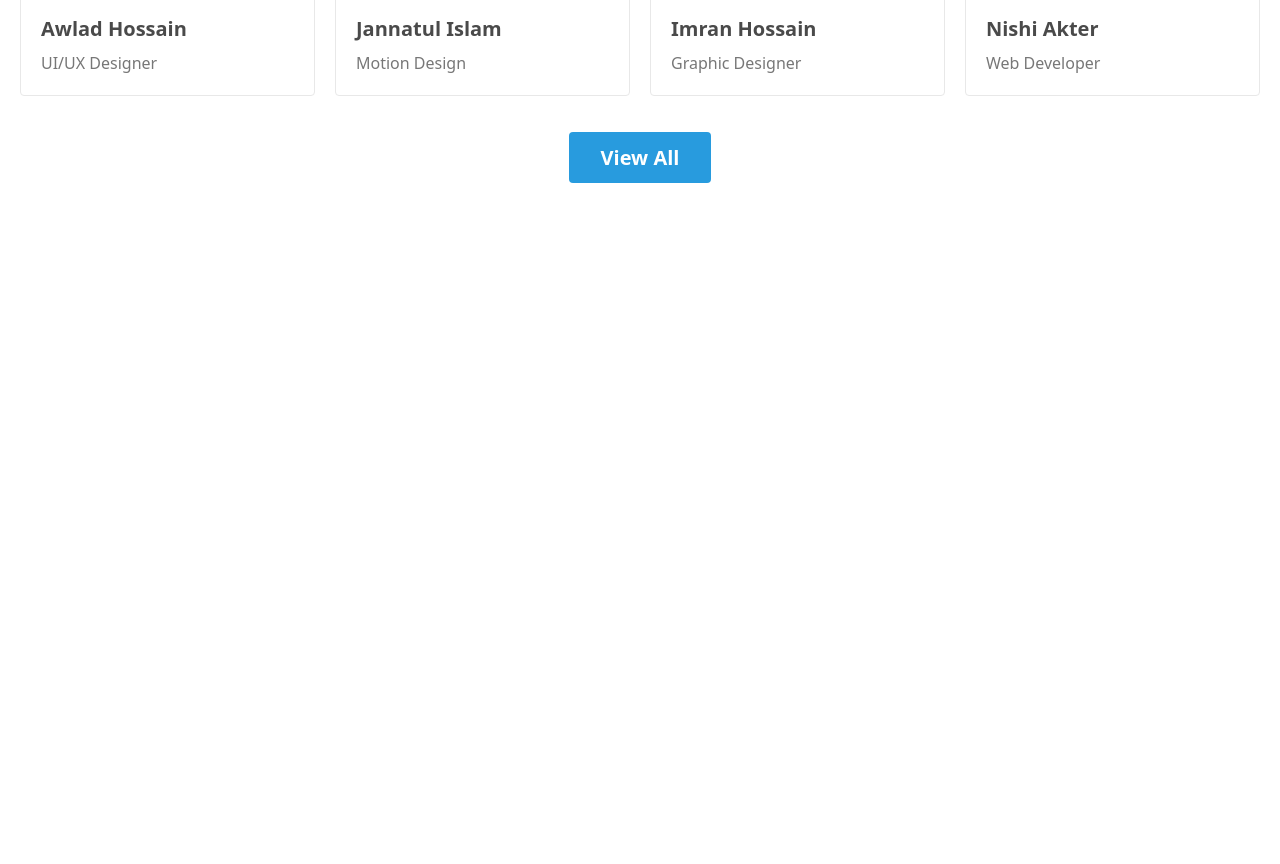
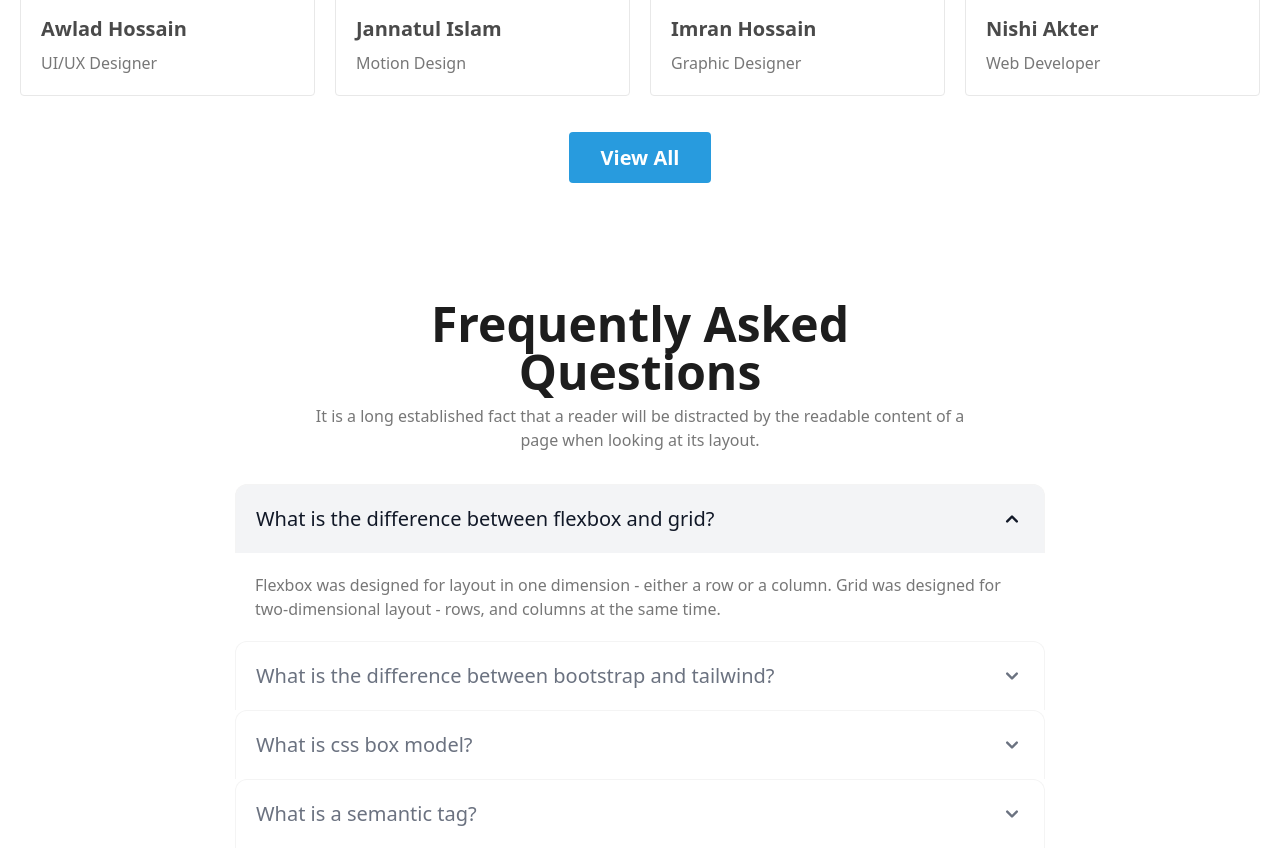
Before and after one commit to wasek23/learn-unit, a plain HTML site: page index.html in a window 1280 px wide. Shown: the part 3554-4418 px from the top of the page. Before the commit the page ends 3854 px from the top, so only its background shows below. Drawn offline with nearby package versions, Linux system fonts and the light colour scheme.

Commit message:
accordion section

```diff
--- a/index.html
+++ b/index.html
@@ -31,7 +31,8 @@
 						dark4: '#a4a4a4'
 					},
 					spacing: {
-						'650': '650px'
+						'650': '650px',
+						'850': '850px'
 					}
 				}
 			}
@@ -338,7 +339,7 @@
 	<!-- Students Section Start -->
 	<section class='my-8 sm:my-16 md:my-32'>
 		<div class='container mx-auto'>
-			<div class='w-650 max-w-full mr-auto mb-8'>
+			<div class='w-650 max-w-full mr-auto mb-8 px-5'>
 				<h2 class='text-lg sm:text-3xl md:text-5xl font-semibold text-dark1 mb-2'>Meet Our Successful Students</h2>
 
 				<p class='text-base text-dark3'>It is a long established fact that a reader will be distracted by the readable content of a page when looking at its layout.</p>
@@ -393,6 +394,79 @@
 		</div>
 	</section>
 	<!-- Students Section End -->
+
+
+	<!-- Accordion Section Start -->
+	<!-- Courses Section Start -->
+	<section class='my-8 sm:my-16 md:my-32'>
+		<div class='container mx-auto'>
+			<div class='w-650 max-w-full mx-auto mb-8 text-center'>
+				<h2 class='text-lg sm:text-3xl md:text-5xl font-semibold text-dark1 mb-2'>Frequently Asked Questions</h2>
+
+				<p class='text-base text-dark3'>It is a long established fact that a reader will be distracted by the readable content of a page when looking at its layout.</p>
+			</div>
+
+			<!-- Accordion -->
+			<div id="accordion-collapse" data-accordion="collapse" class='w-850 max-w-full mx-auto px-5'>
+				<h2 id="accordion-collapse-heading-1">
+					<button type="button" class="flex items-center justify-between w-full p-5 text-lg md:text-xl font-medium text-left text-dark2 border border-b-0 border-light1 rounded-t-xl" data-accordion-target="#accordion-collapse-body-1" aria-expanded="true" aria-controls="accordion-collapse-body-1">
+						<span>What is the difference between flexbox and grid?</span>
+						<svg data-accordion-icon="" class="w-6 h-6 rotate-180 shrink-0" fill="currentColor" viewBox="0 0 20 20" xmlns="http://www.w3.org/2000/svg">
+							<path fill-rule="evenodd" d="M5.293 7.293a1 1 0 011.414 0L10 10.586l3.293-3.293a1 1 0 111.414 1.414l-4 4a1 1 0 01-1.414 0l-4-4a1 1 0 010-1.414z" clip-rule="evenodd"></path>
+						</svg>
+					</button>
+				</h2>
+				<div id="accordion-collapse-body-1" aria-labelledby="accordion-collapse-heading-1">
+					<div class="p-5 text-base text-dark3">
+						<p>Flexbox was designed for layout in one dimension - either a row or a column. Grid was designed for two-dimensional layout - rows, and columns at the same time.</p>
+					</div>
+				</div>
+
+				<h2 id="accordion-collapse-heading-2">
+					<button type="button" class="flex items-center justify-between w-full p-5 text-lg md:text-xl font-medium text-left text-dark2 border border-b-0 border-light1 rounded-t-xl" data-accordion-target="#accordion-collapse-body-2" aria-expanded="false" aria-controls="accordion-collapse-body-2">
+						<span>What is the difference between bootstrap and tailwind?</span>
+						<svg data-accordion-icon="" class="w-6 h-6 shrink-0" fill="currentColor" viewBox="0 0 20 20" xmlns="http://www.w3.org/2000/svg">
+							<path fill-rule="evenodd" d="M5.293 7.293a1 1 0 011.414 0L10 10.586l3.293-3.293a1 1 0 111.414 1.414l-4 4a1 1 0 01-1.414 0l-4-4a1 1 0 010-1.414z" clip-rule="evenodd"></path>
+						</svg>
+					</button>
+				</h2>
+				<div id="accordion-collapse-body-2" class="hidden" aria-labelledby="accordion-collapse-heading-2">
+					<div class="p-5 text-base text-dark3">
+						<p>Tailwind is built to create functional, neat, and flexible UI elements, and Bootstrap focuses on developing components for sitewide use</p>
+					</div>
+				</div>
+
+				<h2 id="accordion-collapse-heading-3">
+					<button type="button" class="flex items-center justify-between w-full p-5 text-lg md:text-xl font-medium text-left text-dark2 border border-b-0 border-light1 rounded-t-xl" data-accordion-target="#accordion-collapse-body-3" aria-expanded="false" aria-controls="accordion-collapse-body-3">
+						<span>What is css box model?</span>
+						<svg data-accordion-icon="" class="w-6 h-6 shrink-0" fill="currentColor" viewBox="0 0 20 20" xmlns="http://www.w3.org/2000/svg">
+							<path fill-rule="evenodd" d="M5.293 7.293a1 1 0 011.414 0L10 10.586l3.293-3.293a1 1 0 111.414 1.414l-4 4a1 1 0 01-1.414 0l-4-4a1 1 0 010-1.414z" clip-rule="evenodd"></path>
+						</svg>
+					</button>
+				</h2>
+				<div id="accordion-collapse-body-3" class="hidden" aria-labelledby="accordion-collapse-heading-3">
+					<div class="p-5 text-base text-dark3">
+						<p>CSS box model is a container that contains multiple properties including borders, margin, padding, and the content itself. It is used to create the design and layout of web pages.</p>
+					</div>
+				</div>
+
+				<h2 id="accordion-collapse-heading-4">
+					<button type="button" class="flex items-center justify-between w-full p-5 text-lg md:text-xl font-medium text-left text-dark2 border border-b-0 border-light1 rounded-t-xl" data-accordion-target="#accordion-collapse-body-4" aria-expanded="false" aria-controls="accordion-collapse-body-4">
+						<span>What is a semantic tag?</span>
+						<svg data-accordion-icon="" class="w-6 h-6 shrink-0" fill="currentColor" viewBox="0 0 20 20" xmlns="http://www.w3.org/2000/svg">
+							<path fill-rule="evenodd" d="M5.293 7.293a1 1 0 011.414 0L10 10.586l3.293-3.293a1 1 0 111.414 1.414l-4 4a1 1 0 01-1.414 0l-4-4a1 1 0 010-1.414z" clip-rule="evenodd"></path>
+						</svg>
+					</button>
+				</h2>
+				<div id="accordion-collapse-body-4" class="hidden" aria-labelledby="accordion-collapse-heading-4">
+					<div class="p-5 text-base text-dark3">
+						<p>The HTML semantics refers to the tags that provide meaning to an HTML page rather than just presentation. It makes HTML more comprehensible by better defining the different sections and layout of web pages.</p>
+					</div>
+				</div>
+			</div>
+		</div>
+	</section>
+	<!-- Accordion Section End -->
 </body>
 
 </html>
```
